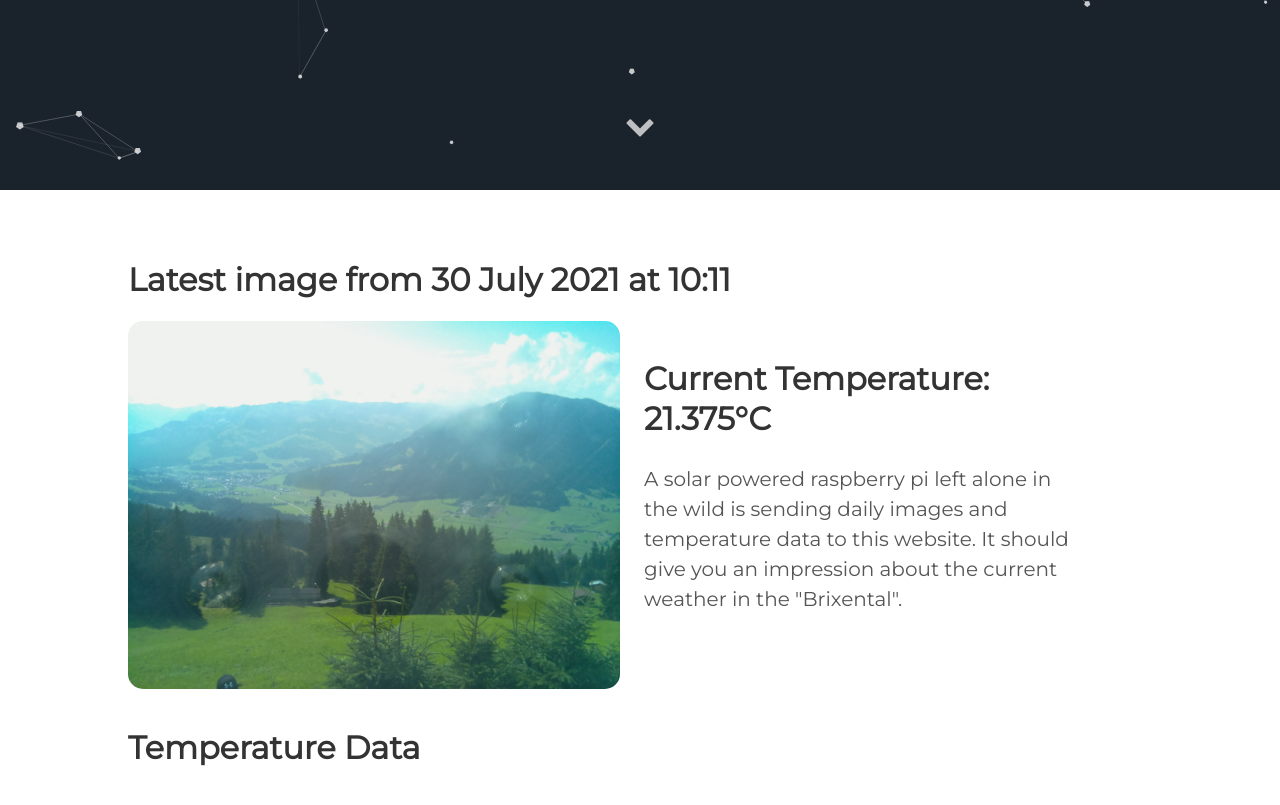
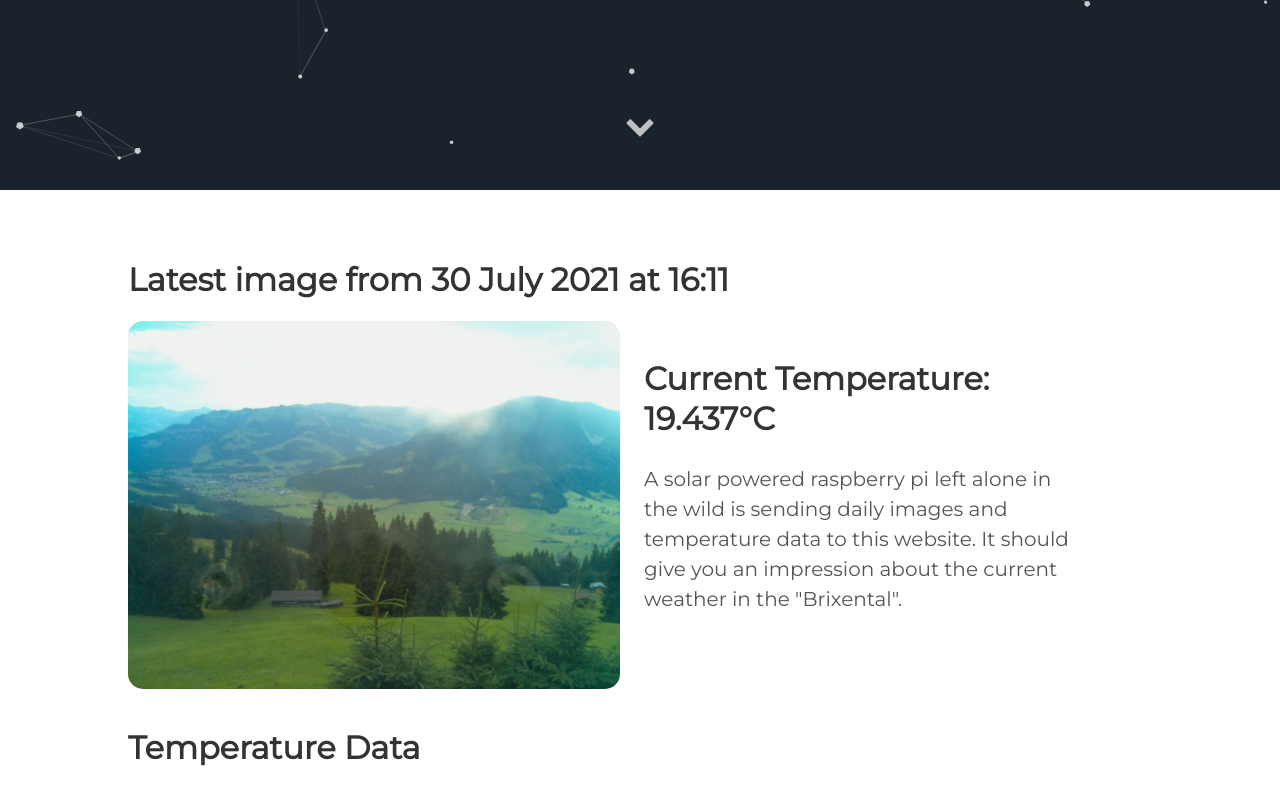
Before and after one commit to vektorious/vektorious.github.io, a Jekyll site: the page built from resources/huette.md, in a window 1280 px wide and 900 px high, scrolled down 710 px. Shown: the top 805 px of the window. Built offline with Jekyll 4.4.1, drawn with Linux system fonts in a browser that asks for light colours.

Commit message:
I'm a bot beep boop

```diff
--- a/resources/huette.md
+++ b/resources/huette.md
@@ -6,13 +6,13 @@ image: '/assets/img/'
 description: 'Live image from the Austrian alps'
 twitter_text: ' '
 ---
-## Latest image from 30 July 2021 at 10:11
+## Latest image from 30 July 2021 at 16:11
 <div class="huette">
   <div class="huette-image">
     <img src="{{ "/assets/img/huette.jpg" | prepend: site.baseurl }}">
   </div>
   <div class="huette-text">
-        <h2>Current Temperature: 21.375°C</h2>
+        <h2>Current Temperature: 19.437°C</h2>
         <p>A solar powered raspberry pi left alone in the wild is sending daily images and temperature data to this website. It should give you an impression about the current weather in the "Brixental".</p>
 
   </div>
```
Also changed, not shown: rpi-script/2021-07-30_161017.txt (renamed from rpi-script/2021-07-30_101017.txt, +5 -5 lines), rpi-script/huette.md (+2 -2 lines), assets/img/huette.jpg, assets/img/temp_plot.png, rpi-script/temp_plot.png, 1 other file.
